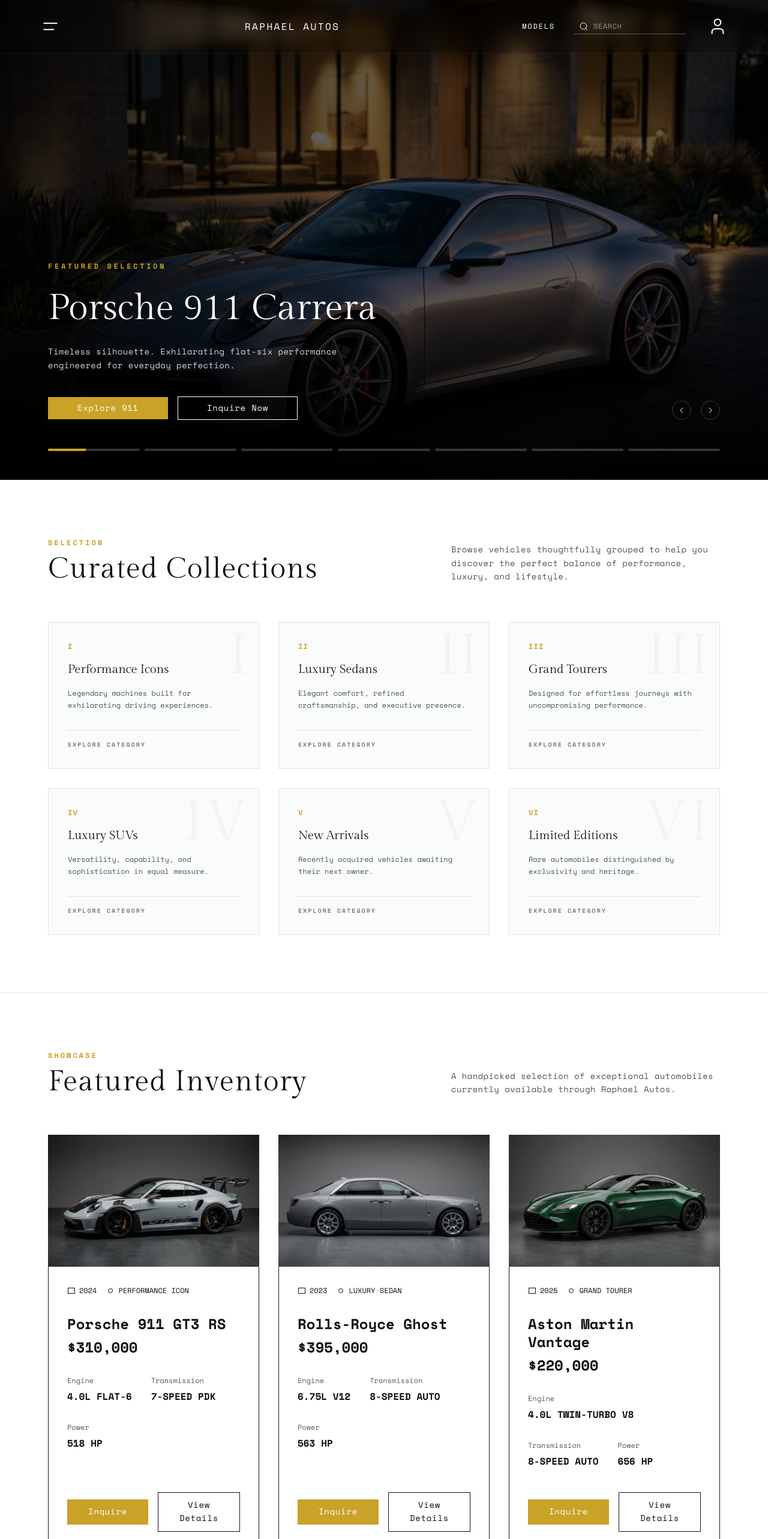
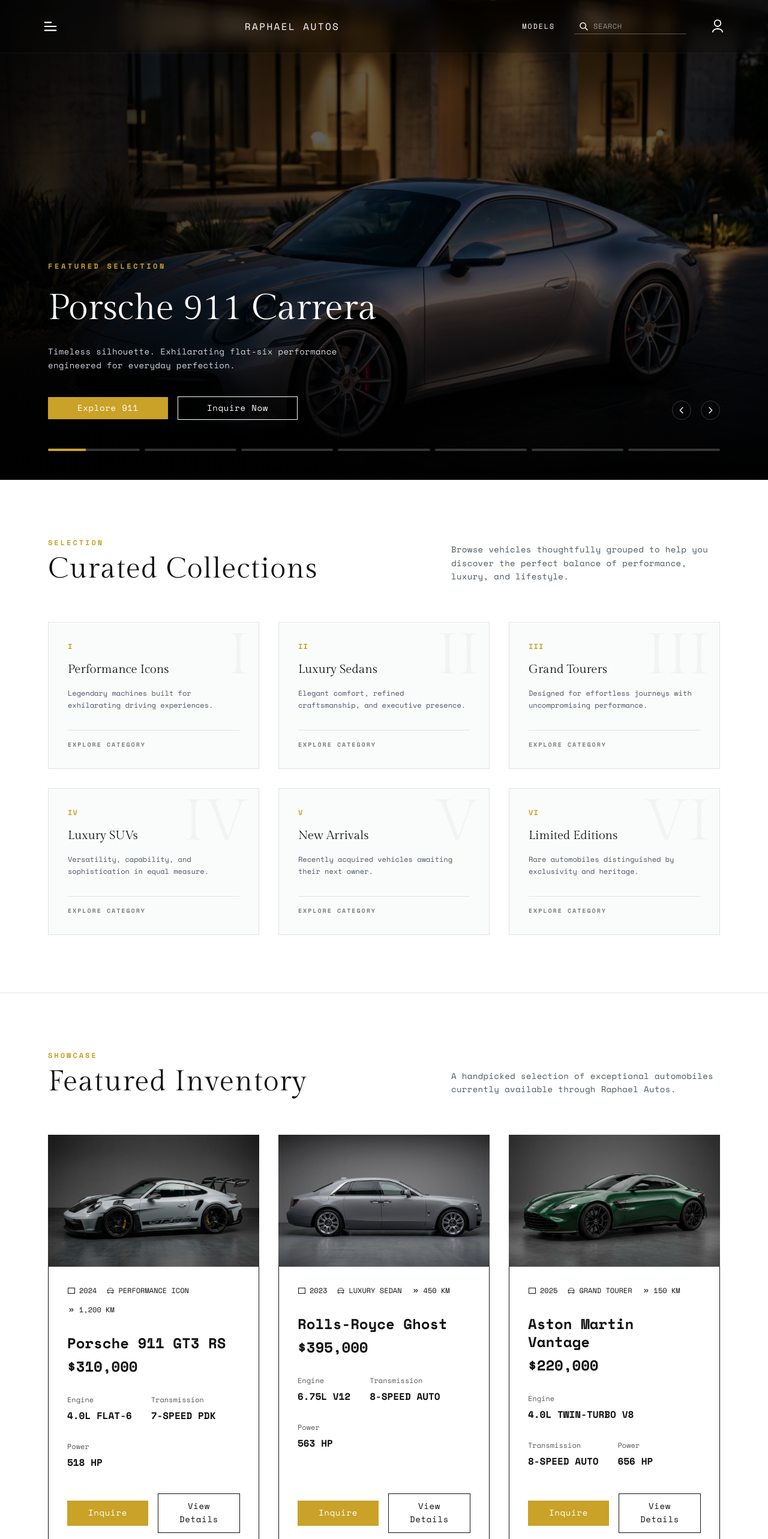
Before and after one commit to Ace-design2/raphael-autos, a Next.js app: page / in a window 1280 px wide. Shown: the top 2566 px of the page at 60% size. Built offline with nearby package versions, Linux system fonts and the light colour scheme.

Commit message:
feat: add mileage metadata to inventory items and update UI with consistent custom icons

```diff
--- a/components/FeaturedInventory.tsx
+++ b/components/FeaturedInventory.tsx
@@ -3,12 +3,14 @@
 import React from "react";
 import Image from "next/image";
 import { Button } from "./ui/Button";
+import { CarAuto, ChevronRightDuo } from "./icons";
 
 interface Vehicle {
   id: string;
   year: number;
   name: string;
   type: string;
+  km: string;
   engine: string;
   hp: number;
   transmission: string;
@@ -23,6 +25,7 @@
     year: 2024,
     name: "Porsche 911 GT3 RS",
     type: "Performance Icon",
+    km: "1,200 KM",
     engine: "4.0L Flat-6",
     hp: 518,
     transmission: "7-Speed PDK",
@@ -35,6 +38,7 @@
     year: 2023,
     name: "Rolls-Royce Ghost",
     type: "Luxury Sedan",
+    km: "450 KM",
     engine: "6.75L V12",
     hp: 563,
     transmission: "8-Speed Auto",
@@ -47,6 +51,7 @@
     year: 2025,
     name: "Aston Martin Vantage",
     type: "Grand Tourer",
+    km: "150 KM",
     engine: "4.0L Twin-Turbo V8",
     hp: 656,
     transmission: "8-Speed Auto",
@@ -118,7 +123,7 @@
                 {/* Details Container */}
                 <div className="w-full p-6 md:p-8 flex flex-col justify-start items-start gap-8 flex-1">
                   {/* Top Indicators Row */}
-                  <div className="inline-flex justify-start items-center gap-4">
+                  <div className="inline-flex justify-start items-center gap-4 flex-wrap">
                     <div className="flex justify-center items-center gap-1.5">
                       <div className="w-3.5 h-3.5 relative overflow-hidden flex items-center justify-center">
                         <div className="w-2.5 h-2 outline outline-[1px] outline-offset-[-0.40px] outline-[#111111]" />
@@ -128,11 +133,15 @@
                       </div>
                     </div>
                     <div className="flex justify-center items-center gap-1.5">
-                      <div className="w-3.5 h-3.5 relative overflow-hidden flex items-center justify-center">
-                        <div className="w-1.5 h-1.5 rounded-full outline outline-[1px] outline-offset-[-0.40px] outline-[#111111]" />
-                      </div>
+                      <CarAuto className="w-3.5 h-3.5 text-[#111111]" />
                       <div className="justify-start text-[#111111] text-xs font-normal font-body uppercase">
                         {car.type}
+                      </div>
+                    </div>
+                    <div className="flex justify-center items-center gap-1.5">
+                      <ChevronRightDuo className="w-3.5 h-3.5 text-[#111111]" />
+                      <div className="justify-start text-[#111111] text-xs font-normal font-body uppercase font-bold">
+                        {car.km}
                       </div>
                     </div>
                   </div>
--- a/components/HeroSlider.tsx
+++ b/components/HeroSlider.tsx
@@ -5,10 +5,13 @@
 import { Button } from "./ui/Button";
 import {
   MenuAlt04,
+  CloseMD,
   SearchMagnifyingGlass,
   User03,
   ChevronLeft,
   ChevronRight,
+  MailIcon,
+  PhoneIcon,
 } from "./icons";
 
 interface SlideData {
@@ -286,9 +289,9 @@
                 type="button"
                 aria-label="Close navigation menu"
                 onClick={() => setIsMenuOpen(false)}
-                className="p-2 text-white/70 hover:text-cooliocns-gold transition-colors text-xl font-body font-bold cursor-pointer"
+                className="p-2 text-white/70 hover:text-cooliocns-gold transition-colors cursor-pointer"
               >
-                ✕
+                <CloseMD className="w-8 h-8" />
               </button>
             </div>
 
@@ -315,7 +318,7 @@
                     {item.label}
                   </span>
                   <div className="w-6 h-6 relative overflow-hidden flex items-center justify-center">
-                    <div className="w-1.5 h-3.5 outline outline-2 outline-offset-[-1px] outline-white group-hover:outline-cooliocns-gold transition-colors" />
+                    <ChevronRight className="w-6 h-6 text-white group-hover:text-cooliocns-gold transition-colors" />
                   </div>
                 </a>
               ))}
@@ -362,8 +365,9 @@
 
             <div className="self-stretch flex flex-col justify-start items-start gap-1">
               <div className="self-stretch inline-flex justify-start items-center gap-6">
-                <div className="flex-1 text-right justify-start text-white text-lg font-normal font-body">
-                  Email
+                <div className="flex-1 justify-end flex items-center gap-2 text-white text-lg font-normal font-body">
+                  <MailIcon className="w-5 h-5 text-cooliocns-gold" />
+                  <span>Email</span>
                 </div>
               </div>
               <div className="self-stretch inline-flex justify-start items-center gap-6">
@@ -378,8 +382,9 @@
 
             <div className="self-stretch flex flex-col justify-start items-start gap-1">
               <div className="self-stretch inline-flex justify-start items-center gap-6">
-                <div className="flex-1 text-right justify-start text-white text-lg font-normal font-body">
-                  Phone
+                <div className="flex-1 justify-end flex items-center gap-2 text-white text-lg font-normal font-body">
+                  <PhoneIcon className="w-5 h-5 text-cooliocns-gold" />
+                  <span>Phone</span>
                 </div>
               </div>
               <div className="self-stretch inline-flex justify-start items-center gap-6">
--- a/components/icons.tsx
+++ b/components/icons.tsx
@@ -4,80 +4,201 @@
   className?: string;
 }
 
+// Menu / Menu_Alt_04.svg
 export const MenuAlt04 = ({ className, ...props }: IconProps): React.JSX.Element => (
   <svg
-    viewBox="0 0 24 24"
+    viewBox="0 0 36 36"
     fill="none"
-    stroke="currentColor"
-    strokeWidth="1.5"
-    strokeLinecap="round"
-    strokeLinejoin="round"
     className={className}
     {...props}
   >
-    <path d="M4 8h16M4 16h12" />
+    <path
+      d="M7.5 25.5H28.5M7.5 18H28.5M7.5 10.5H19.5"
+      stroke="currentColor"
+      strokeWidth="2.5"
+      strokeLinecap="round"
+      strokeLinejoin="round"
+    />
   </svg>
 );
 
-export const SearchMagnifyingGlass = ({ className, ...props }: IconProps): React.JSX.Element => (
+// Menu / Close_MD.svg
+export const CloseMD = ({ className, ...props }: IconProps): React.JSX.Element => (
   <svg
-    viewBox="0 0 24 24"
+    viewBox="0 0 36 36"
     fill="none"
-    stroke="currentColor"
-    strokeWidth="1.5"
-    strokeLinecap="round"
-    strokeLinejoin="round"
     className={className}
     {...props}
   >
-    <circle cx="11" cy="11" r="8" />
-    <path d="m21 21-4.3-4.3" />
+    <path
+      d="M26.9999 26.9999L18 18M18 18L9 9M18 18L27.0001 9M18 18L9 27.0001"
+      stroke="currentColor"
+      strokeWidth="2.5"
+      strokeLinecap="round"
+      strokeLinejoin="round"
+    />
   </svg>
 );
 
-export const User03 = ({ className, ...props }: IconProps): React.JSX.Element => (
+// Interface / Search_Magnifying_Glass.svg
+export const SearchMagnifyingGlass = ({ className, ...props }: IconProps): React.JSX.Element => (
   <svg
-    viewBox="0 0 24 24"
+    viewBox="0 0 16 16"
     fill="none"
-    stroke="currentColor"
-    strokeWidth="1.5"
-    strokeLinecap="round"
-    strokeLinejoin="round"
     className={className}
     {...props}
   >
-    <path d="M19 21v-2a4 4 0 0 0-4-4H9a4 4 0 0 0-4 4v2" />
-    <circle cx="12" cy="7" r="4" />
+    <path
+      d="M10 10L14 14M6.66667 11.3333C4.08934 11.3333 2 9.244 2 6.66667C2 4.08934 4.08934 2 6.66667 2C9.244 2 11.3333 4.08934 11.3333 6.66667C11.3333 9.244 9.244 11.3333 6.66667 11.3333Z"
+      stroke="currentColor"
+      strokeWidth="1.5"
+      strokeLinecap="round"
+      strokeLinejoin="round"
+    />
   </svg>
 );
 
+// User / User_03.svg
+export const User03 = ({ className, ...props }: IconProps): React.JSX.Element => (
+  <svg
+    viewBox="0 0 36 36"
+    fill="none"
+    className={className}
+    {...props}
+  >
+    <path
+      d="M27 28.5C27 25.1863 22.9706 22.5 18 22.5C13.0294 22.5 9 25.1863 9 28.5M18 18C14.6863 18 12 15.3137 12 12C12 8.68629 14.6863 6 18 6C21.3137 6 24 8.68629 24 12C24 15.3137 21.3137 18 18 18Z"
+      stroke="currentColor"
+      strokeWidth="2"
+      strokeLinecap="round"
+      strokeLinejoin="round"
+    />
+  </svg>
+);
+
+// Navigation / Car_Auto.svg
+export const CarAuto = ({ className, ...props }: IconProps): React.JSX.Element => (
+  <svg
+    viewBox="0 0 14 14"
+    fill="none"
+    className={className}
+    {...props}
+  >
+    <path
+      d="M1.75 6.41669H2.35986M2.35986 6.41669H11.6401M2.35986 6.41669C2.36636 6.38667 2.37403 6.3569 2.38289 6.3275C2.40404 6.25734 2.43391 6.18986 2.49398 6.05471L3.39596 4.02525C3.5743 3.624 3.66361 3.42325 3.80456 3.27614C3.92914 3.14611 4.08195 3.04677 4.25138 2.98574C4.44306 2.91669 4.66279 2.91669 5.10189 2.91669H8.89792C9.33701 2.91669 9.55695 2.91669 9.74863 2.98574C9.91806 3.04677 10.0706 3.14611 10.1952 3.27614C10.3361 3.42316 10.4252 3.62373 10.6033 4.02444L11.5089 6.0621C11.5668 6.19234 11.5963 6.25862 11.6171 6.3275C11.6259 6.3569 11.6336 6.38667 11.6401 6.41669M2.35986 6.41669C2.35259 6.45031 2.34681 6.48425 2.3425 6.51837C2.33333 6.59108 2.33333 6.665 2.33333 6.81289V9.91669M11.6401 6.41669H12.25M11.6401 6.41669C11.6474 6.45031 11.6532 6.48425 11.6576 6.51837C11.6667 6.59064 11.6667 6.66413 11.6667 6.81023V9.91675M11.6667 9.91675L9.33333 9.91674M11.6667 9.91675V10.5C11.6667 11.1443 11.1443 11.6667 10.5 11.6667C9.85567 11.6667 9.33333 11.1444 9.33333 10.5V9.91674M2.33333 9.91669H4.66667L9.33333 9.91674M4.66667 9.91669V10.5C4.66667 11.1444 4.14433 11.6667 3.5 11.6667C2.85567 11.6667 2.33333 11.1444 2.33333 10.5V9.91669"
+      stroke="currentColor"
+      strokeWidth="0.8"
+      strokeLinecap="round"
+      strokeLinejoin="round"
+    />
+  </svg>
+);
+
+// Communication / Mail.svg
+export const MailIcon = ({ className, ...props }: IconProps): React.JSX.Element => (
+  <svg
+    viewBox="0 0 16 16"
+    fill="none"
+    className={className}
+    {...props}
+  >
+    <path
+      d="M2.66667 4.00004L6.73842 7.07488L6.73978 7.07601C7.1919 7.40756 7.41809 7.57344 7.66584 7.63752C7.88482 7.69416 8.115 7.69416 8.33398 7.63752C8.58195 7.57338 8.8088 7.40702 9.26172 7.07488C9.26172 7.07488 11.8734 5.07067 13.3333 4.00004M2 10.5335V5.46684C2 4.7201 2 4.34645 2.14532 4.06124C2.27316 3.81036 2.47698 3.60653 2.72786 3.4787C3.01308 3.33337 3.38673 3.33337 4.13346 3.33337H11.8668C12.6135 3.33337 12.9864 3.33337 13.2716 3.4787C13.5225 3.60653 13.727 3.81036 13.8548 4.06124C14 4.34618 14 4.71937 14 5.46465V10.5358C14 11.281 14 11.6537 13.8548 11.9386C13.727 12.1895 13.5225 12.3937 13.2716 12.5215C12.9867 12.6667 12.614 12.6667 11.8687 12.6667H4.13127C3.386 12.6667 3.0128 12.6667 2.72786 12.5215C2.47698 12.3937 2.27316 12.1895 2.14532 11.9386C2 11.6534 2 11.2802 2 10.5335Z"
+      stroke="currentColor"
+      strokeWidth="1.5"
+      strokeLinecap="round"
+      strokeLinejoin="round"
+    />
+  </svg>
+);
+
+// Communication / Phone.svg
+export const PhoneIcon = ({ className, ...props }: IconProps): React.JSX.Element => (
+  <svg
+    viewBox="0 0 16 16"
+    fill="none"
+    className={className}
+    {...props}
+  >
+    <path
+      d="M6.33497 2.83815C6.13249 2.33193 5.64221 2 5.09701 2H3.26316C2.56554 2 2 2.5654 2 3.26302C2 9.19281 6.80719 14 12.737 14C13.4346 14 14 13.4344 14 12.7368L14.0003 10.9026C14.0003 10.3574 13.6685 9.86724 13.1622 9.66475L11.4046 8.96196C10.9499 8.78007 10.4322 8.86193 10.056 9.17546L9.60235 9.55378C9.07258 9.99526 8.29309 9.96015 7.80546 9.47252L6.52815 8.19404C6.04052 7.70641 6.00449 6.92756 6.44596 6.39779L6.82422 5.9442C7.13774 5.56797 7.22033 5.05011 7.03844 4.59539L6.33497 2.83815Z"
+      stroke="currentColor"
+      strokeWidth="1.5"
+      strokeLinecap="round"
+      strokeLinejoin="round"
+    />
+  </svg>
+);
+
+// Arrow / Chevron_Left (flipped Chevron_Right)
 export const ChevronLeft = ({ className, ...props }: IconProps): React.JSX.Element => (
   <svg
     viewBox="0 0 24 24"
     fill="none"
-    stroke="currentColor"
-    strokeWidth="1.5"
-    strokeLinecap="round"
-    strokeLinejoin="round"
     className={className}
     {...props}
   >
-    <path d="m15 18-6-6 6-6" />
+    <path
+      d="M15 19L8 12L15 5"
+      stroke="currentColor"
+      strokeWidth="2"
+      strokeLinecap="round"
+      strokeLinejoin="round"
+    />
   </svg>
 );
 
+// Arrow / Chevron_Right.svg
 export const ChevronRight = ({ className, ...props }: IconProps): React.JSX.Element => (
   <svg
     viewBox="0 0 24 24"
     fill="none"
-    stroke="currentColor"
-    strokeWidth="1.5"
-    strokeLinecap="round"
-    strokeLinejoin="round"
     className={className}
     {...props}
   >
-    <path d="m9 18 6-6-6-6" />
+    <path
+      d="M9 5L16 12L9 19"
+      stroke="currentColor"
+      strokeWidth="2"
+      strokeLinecap="round"
+      strokeLinejoin="round"
+    />
+  </svg>
+);
+
+// Arrow / Chevron_Right_Duo.svg
+export const ChevronRightDuo = ({ className, ...props }: IconProps): React.JSX.Element => (
+  <svg
+    viewBox="0 0 14 14"
+    fill="none"
+    className={className}
+    {...props}
+  >
+    <path
+      d="M7.58337 4.66669L9.91671 7.00002L7.58337 9.33335M4.08337 4.66669L6.41671 7.00002L4.08337 9.33335"
+      stroke="currentColor"
+      strokeWidth="1.2"
+      strokeLinecap="round"
+      strokeLinejoin="round"
+    />
+  </svg>
+);
+
+// Arrow / Chevron_Down.svg
+export const ChevronDown = ({ className, ...props }: IconProps): React.JSX.Element => (
+  <svg
+    viewBox="0 0 16 16"
+    fill="none"
+    className={className}
+    {...props}
+  >
+    <path
+      d="M12.6667 6L7.99999 10.6667L3.33333 6"
+      stroke="currentColor"
+      strokeWidth="1.5"
+      strokeLinecap="round"
+      strokeLinejoin="round"
+    />
   </svg>
 );
 
```
